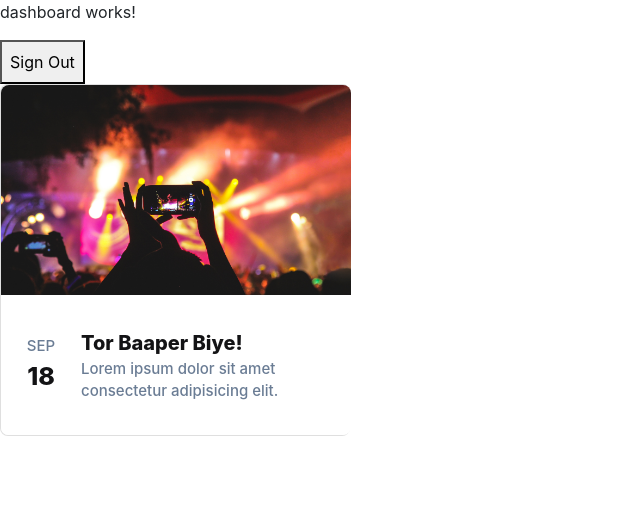
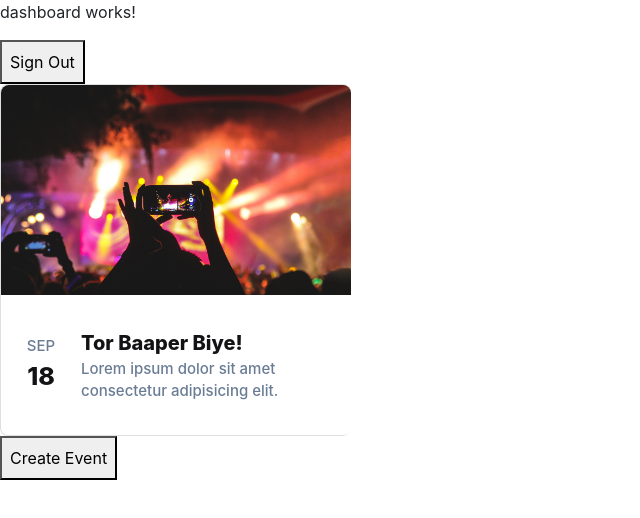
Before and after one commit to AvranilMaity/EventBuzz, an Angular app: page /dashboard in a window 1280 px wide. Shown: the top 518 px of the page, without its empty margins (0-640 px from the left). Built offline with nearby package versions, Linux system fonts and the light colour scheme.

Commit message:
Route to add event

```diff
--- a/src/app/components/common/dashboard/dashboard.component.html
+++ b/src/app/components/common/dashboard/dashboard.component.html
@@ -9,3 +9,8 @@
 </div>
 
 <app-event-card></app-event-card>
+<div class="button">
+  <button class="button-1 p-2" type="button" (click)="createEvent()">
+    Create Event
+  </button>
+</div>
--- a/src/app/components/common/dashboard/dashboard.component.ts
+++ b/src/app/components/common/dashboard/dashboard.component.ts
@@ -18,4 +18,9 @@ export class DashboardComponent implements OnInit {
     this.route.navigate(['/landing']);
   }
 
+  createEvent(){
+    console.log('Click on create event button');
+    this.route.navigate(['/eventaddedit']);
+  }
+
 }
```
